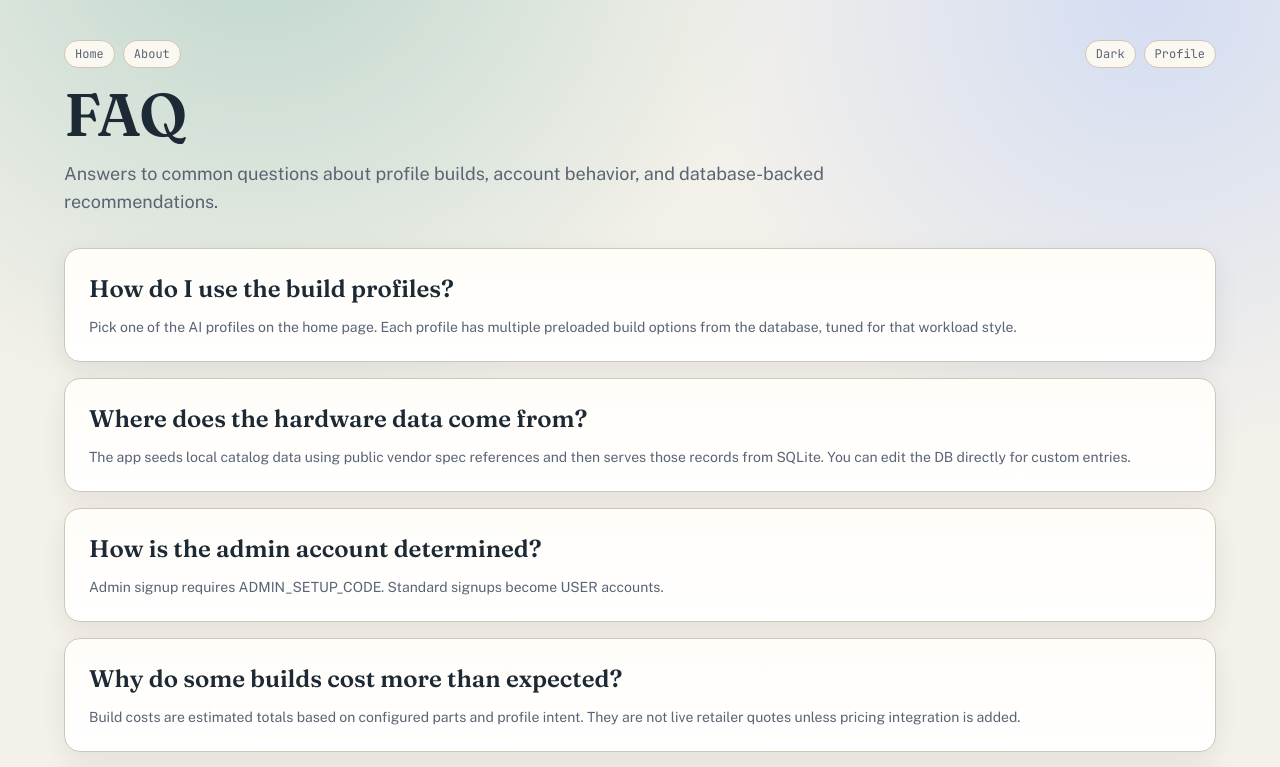
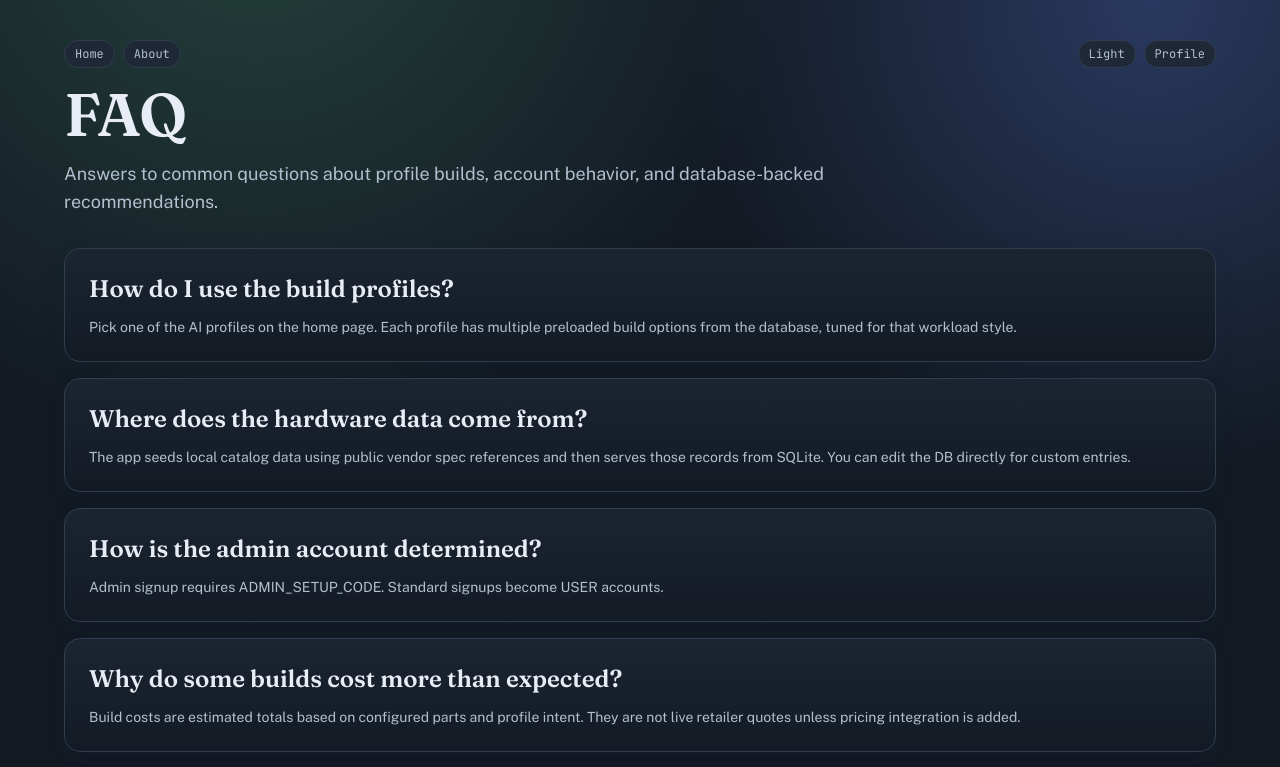
Before and after one commit to tamkivi/fart_picker, a Next.js app: page /faq in a window 1280 px wide. Shown: the top 767 px of the page. Built offline with nearby package versions, Linux system fonts and the light colour scheme; no server answers.

Commit message:
Default site theme to dark mode on initial load

```diff
--- a/src/app/layout.tsx
+++ b/src/app/layout.tsx
@@ -28,7 +28,7 @@ export default function RootLayout({
   children: React.ReactNode;
 }>) {
   return (
-    <html lang="en">
+    <html lang="en" data-theme="dark">
       <body
         className={`${publicSans.variable} ${fraunces.variable} ${jetBrainsMono.variable} antialiased`}
       >
--- a/src/components/theme-toggle.tsx
+++ b/src/components/theme-toggle.tsx
@@ -11,10 +11,10 @@ function applyTheme(theme: Theme) {
 export function ThemeToggle() {
   const [theme, setTheme] = useState<Theme>(() => {
     if (typeof window === "undefined") {
-      return "light";
+      return "dark";
     }
     const saved = localStorage.getItem("fart_picker_theme");
-    return saved === "dark" ? "dark" : "light";
+    return saved === "light" ? "light" : "dark";
   });
 
   useEffect(() => {
```
